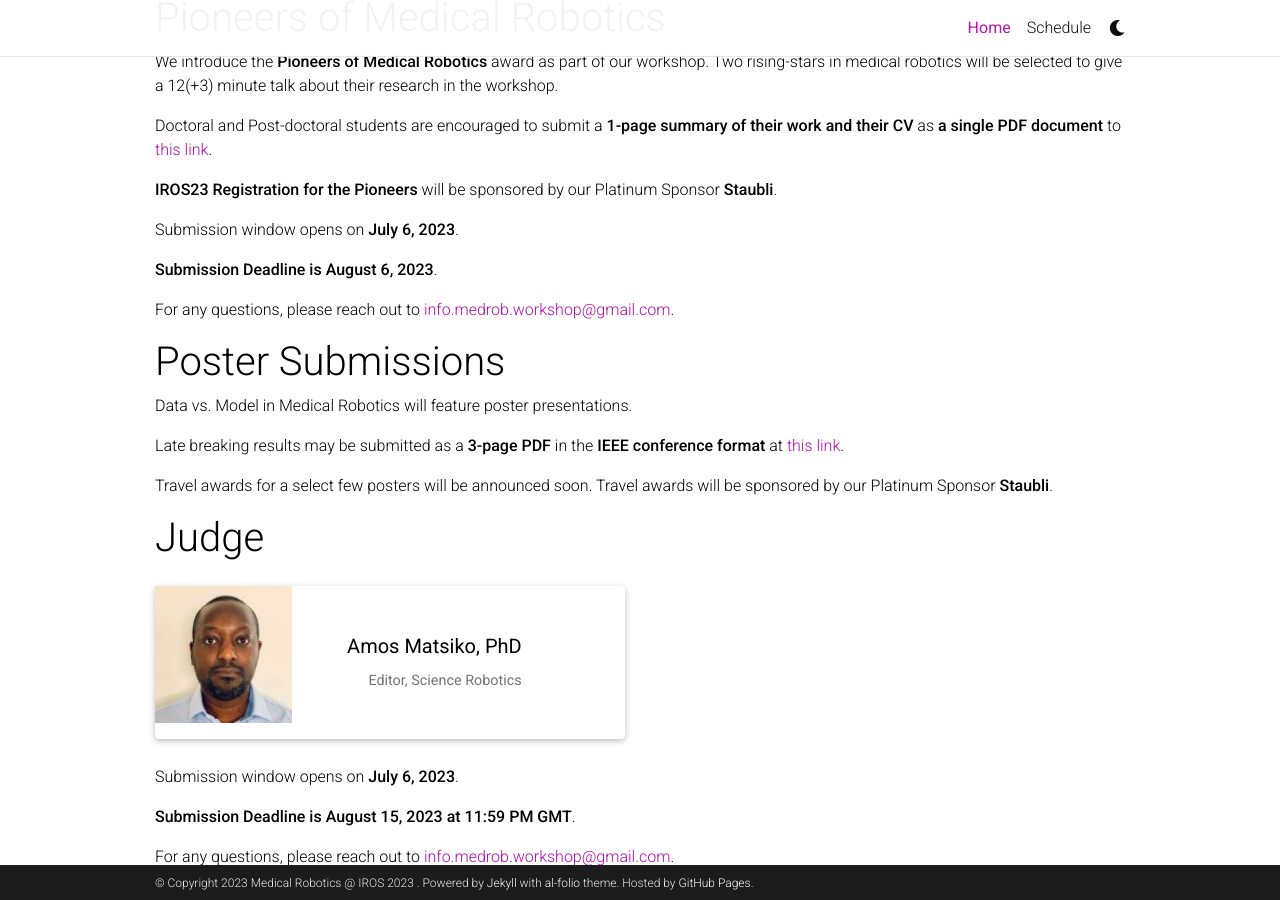
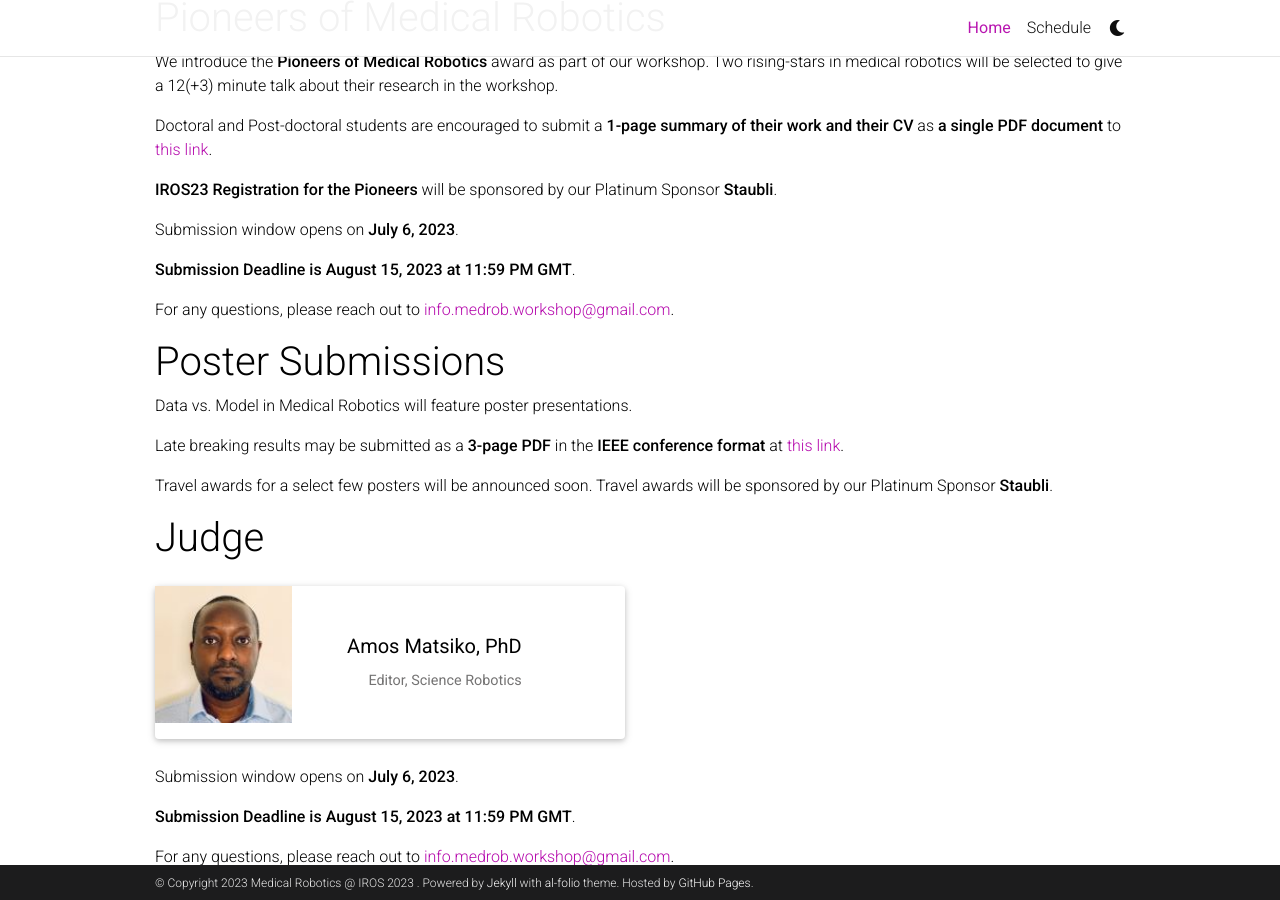
Before and after one commit to future-med-roboticist/future-med-roboticist.github.io, a Jekyll site: the page built from _pages/home.md, in a window 1280 px wide and 900 px high, scrolled down 1531 px. Built offline with Jekyll 4.4.1, drawn with Linux system fonts in a browser that asks for light colours; full-size pictures stand in for the smaller copies a plugin makes; comment, search, counter and statistics services are not loaded; a style sheet for code colours, icons or effects is not loaded.

Commit message:
Update home.md

```diff
--- a/_pages/home.md
+++ b/_pages/home.md
@@ -52,7 +52,7 @@ Doctoral and Post-doctoral students are encouraged to submit a **1-page summary
 
 Submission window opens on **July 6, 2023**.
 
-**Submission Deadline is August 6, 2023**.
+**Submission Deadline is August 15, 2023 at 11:59 PM GMT**.
 
 For any questions, please reach out to [info.medrob.workshop@gmail.com](mailto:info.medrob.workshop@gmail.com).
 
```
